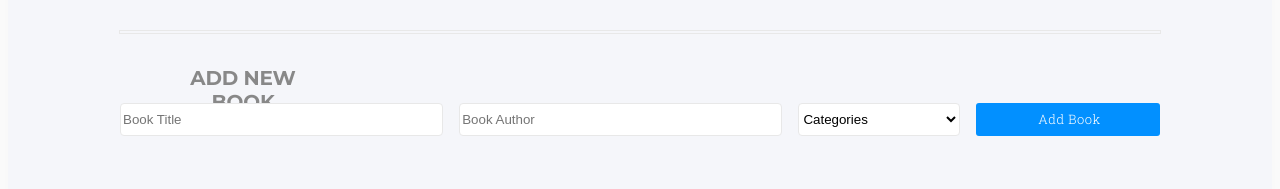
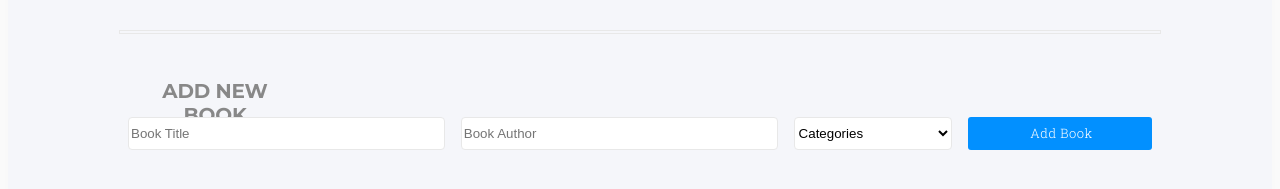
Before and after one commit to iamsjunaid/Bookstore, a React (Create React App) app: page / in a window 1280 px wide. Shown: the part 191-380 px from the top of the page. Built offline with nearby package versions, Linux system fonts and the light colour scheme; no server answers.

Commit message:
add new container element

```diff
--- a/src/components/styles/AddBook.css
+++ b/src/components/styles/AddBook.css
@@ -1,7 +1,13 @@
+.add-book-form {
+  display: flex;
+  flex-direction: column;
+  margin: 0 auto;
+  width: 64em;
+}
+
 .title-add-book {
   width: 10.875rem;
   height: 1.5rem;
-  margin-left: 5em;
   font-family: var(--font-pri) !important;
   font-size: 1.25rem;
   font-weight: bold;
@@ -16,7 +22,6 @@ form {
   display: grid;
   justify-content: space-between;
   gap: 1em;
-  width: 65em;
   margin: 0 auto;
   grid-template-columns: 2fr 2fr 1fr 1fr;
   grid-template-rows: 1fr;
```
